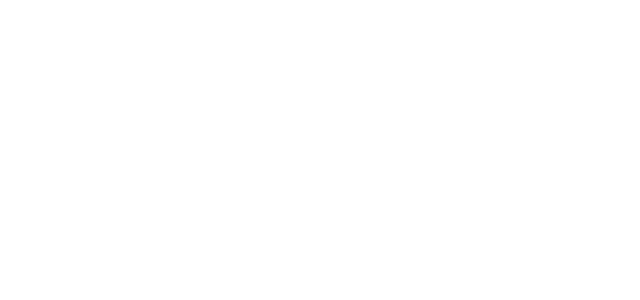
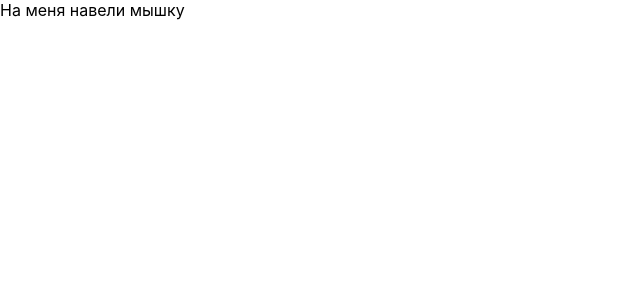
Before and after one commit to Mo-salakh/custom_hooks-tasks, a React (Create React App) app: page / in a window 1280 px wide. Shown: the top 300 px of the page, without its empty margins (0-640 px from the left). Built offline with nearby package versions, Linux system fonts and the light colour scheme.

Commit message:
complete useHover custom hook

```diff
--- a/src/App.tsx
+++ b/src/App.tsx
@@ -1,9 +1,15 @@
 import React from 'react';
+import { useHover } from './components/useHover';
 
 function App() {
+
+  const { ref, hovered } = useHover()
+
   return (
     <div className="App">
-
+      <div ref={ref}>
+        {hovered ? 'На меня навели мышку' : 'Наведи мышкой на меня'}
+      </div>
     </div>
   );
 }
--- /dev/null
+++ b/src/components/useHover.ts
@@ -0,0 +1,28 @@
+import { useEffect, useRef, useState } from "react";
+
+
+
+export function useHover() {
+
+    const ref = useRef<HTMLDivElement | null>(null)
+    const [hovered, setHovered] = useState(false)
+
+    useEffect(() => {
+        const node = ref.current
+        if(node) {
+
+            const handleMouseEnter = () => setHovered(true)
+            const handleMouseLeave = () => setHovered(false)
+
+            node.addEventListener('mouseenter', handleMouseEnter)
+            node.addEventListener('mouseleave', handleMouseLeave)
+
+            return () => {
+                node.removeEventListener('mouseenter', handleMouseEnter)
+                node.removeEventListener('mouseleave', handleMouseLeave)
+            }
+        }
+    }, [])
+
+    return { hovered, ref }
+}
```
